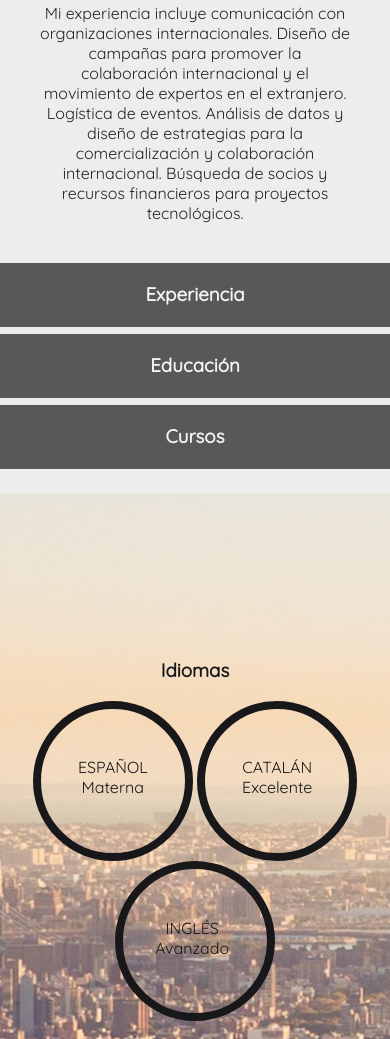
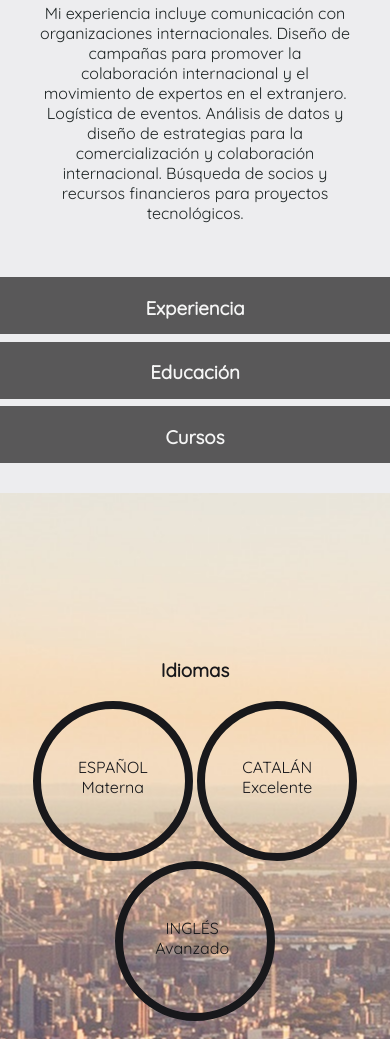
Before and after one commit to sbm2391/static-website-resume, a plain HTML site: page index.html in a window 390 px wide. Shown: the part 998-2037 px from the top of the page. Drawn offline with Linux system fonts and the light colour scheme.

Commit message:
style experiencia

```diff
--- a/index.html
+++ b/index.html
@@ -121,6 +121,8 @@
                     </ul>
                 </div>
         </div>
+        <div class="footmain">
+        </div>
 
     <div class="idiomas" id="idiomas">
 
--- a/style.css
+++ b/style.css
@@ -65,7 +65,6 @@ html, body {
 
 .menu-icon {
     width: 100%;
-    height: 18%;
     text-align: right;
     box-sizing: border-box;
     padding: 0.9em 0.6em;
@@ -122,14 +121,14 @@ html, body {
 
 .selectorcontainer {
     width: 100%;
-    height: 30%;
+    height: 27%;
     display: table;
     background-color: rgb(237, 237, 239);
 }
 
 .alignselectos {
    display: table-cell;
-    vertical-align: middle;
+    vertical-align: bottom;
     text-align: center;
     box-sizing: border-box;
 }
@@ -198,6 +197,13 @@ html, body {
 .excontainer, .educontainer, .curcontainer {
     display: table-cell;
     vertical-align: middle;
+}
+
+.footmain {
+    width: 100%;
+    display: table;
+    height: 3%;
+    background-color: rgb(237, 237, 239)
 }
 
 .idiomas {
@@ -361,7 +367,7 @@ transform: rotate(45deg);
 
         width: 100%;
         padding: 15px;
-        text-align: left;
+        text-align: right;
     }
 
 
```
